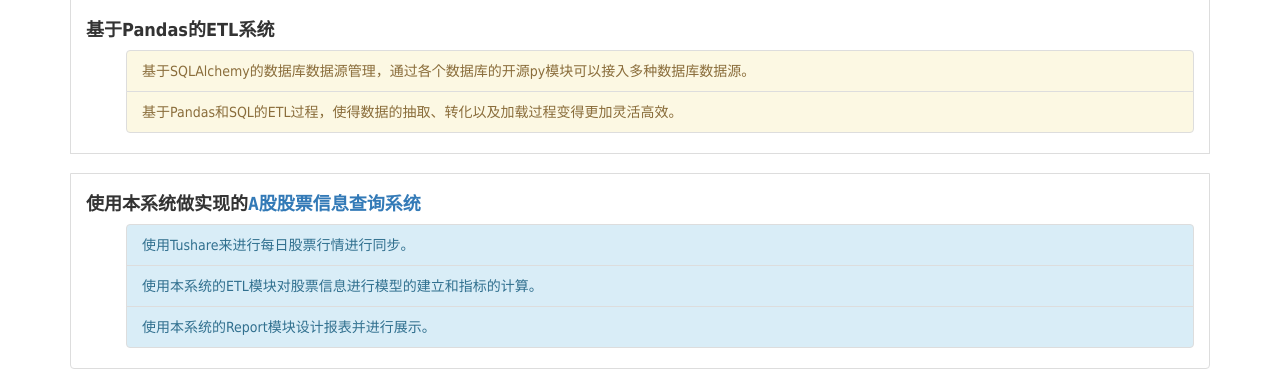
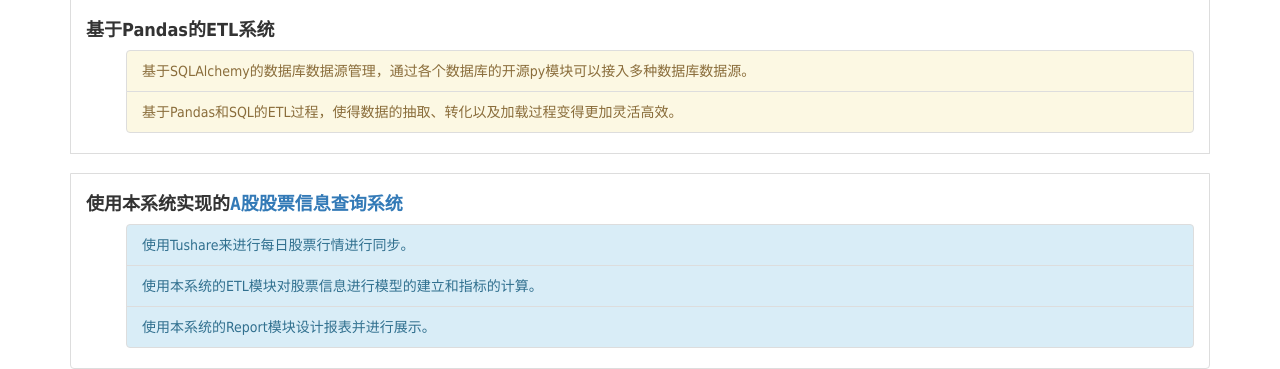
Before and after one commit to kangnwh/MyDWTool, a Flask app: page / in a window 1280 px wide. Shown: the part 572-941 px from the top of the page. Run offline with Flask 2, Linux system fonts and the light colour scheme; some libraries are stand-ins or nearby versions.

Commit message:
minor change on base.html

```diff
--- a/BI/Reports/__init__.py
+++ b/BI/Reports/__init__.py
@@ -94,7 +94,6 @@ def render_report(report_path,**kwargs):
         e_script.text = all_scripts
         root.append(e_script)
         root.tag="div"
-        tree.write("F://test.xml")
         return etree.tounicode(root,method="html")
     else :
         exception = "\n请正确制定模版中的参数:\n"
--- a/app/subapps/home/templates/home/son.html
+++ b/app/subapps/home/templates/home/son.html
@@ -38,7 +38,7 @@
 
 <br>
 <div class="list-group-item">
-     <h4><strong>使用本系统做实现的<a href="{{ url_for("stockRoute.index",code="000001") }}"><samp>A股股票信息查询系统</samp></a></strong></h4>
+     <h4><strong>使用本系统实现的<a href="{{ url_for("stockRoute.index",code="000001") }}"><samp>A股股票信息查询系统</samp></a></strong></h4>
     <ul>
       <li class="list-group-item list-group-item-info">使用Tushare来进行每日股票行情进行同步。</li>
       <li class="list-group-item list-group-item-info">使用本系统的ETL模块对股票信息进行模型的建立和指标的计算。</li>
```
